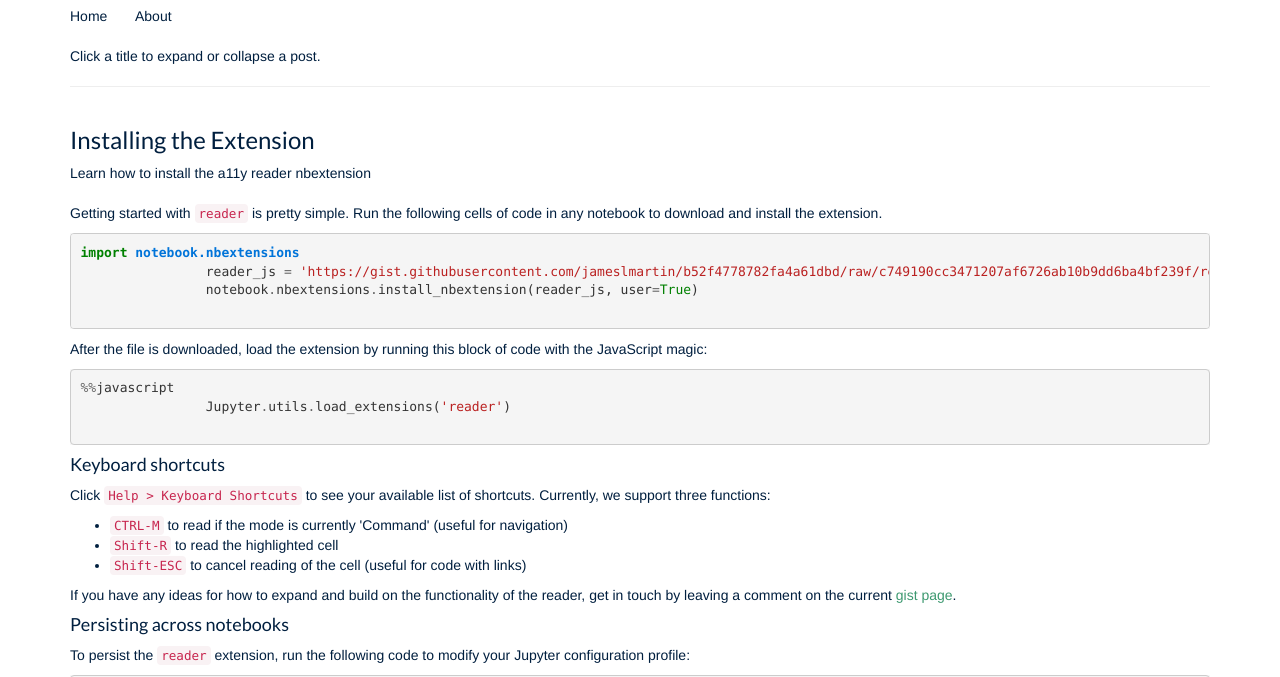
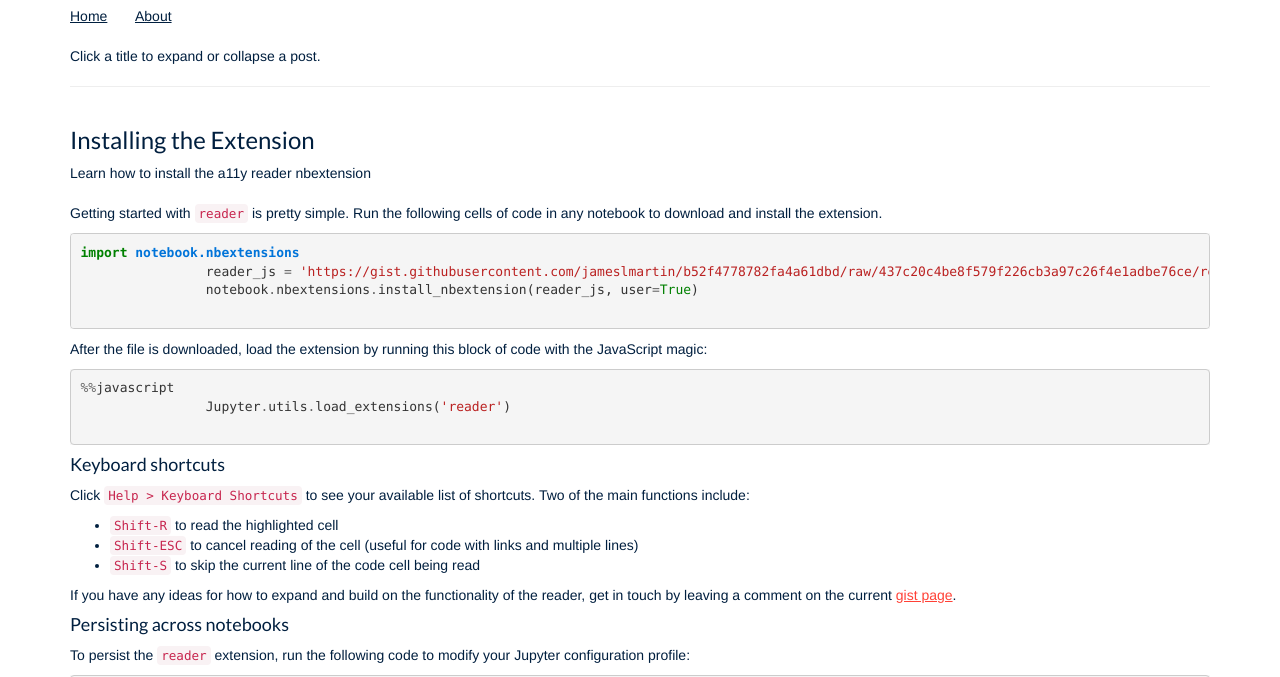
Before and after one commit to jameslmartin/jupyter-a11y, a website: page index.html in a window 1280 px wide. Both pictures are taken after a click on the element "Installing the Extension". Shown: the part 64-741 px from the top of the page. Drawn offline with nearby package versions, Linux system fonts and the light colour scheme.

Commit message:
Update CSS for links

```diff
--- a/css/site.css
+++ b/css/site.css
@@ -10,16 +10,16 @@ h1,h2,h3,h4,h5,h6 {
 }
 
 a {
-    color: #3D9970;
-    text-decoration: none;
+    color: #FF4136;
+ 	text-decoration: underline;
 }
 
 a:visited {
-    color: #3D9970;
+    color: #85144b;
 }
 
 a:hover {
-    color: #3D9970;
+    color: #0074D9;
 }
 
 a:active {
@@ -27,7 +27,7 @@ a:active {
 }
 
 .post-date {
-	color: #3D9970;
+	color: #0074D9;
 	font-size: 95%;
 	padding-bottom: 5px;
 }
--- a/index.html
+++ b/index.html
@@ -45,7 +45,7 @@
                     <div class="text_cell_render border-box-sizing rendered_html">
                         <p>Getting started with <code>reader</code> is pretty simple. Run the following cells of code in any notebook to download and install the extension.</p>
                         <div class="highlight"><pre><span class="kn">import</span> <span class="nn">notebook.nbextensions</span>
-                <span class="n">reader_js</span> <span class="o">=</span> <span class="s">&#39;https://gist.githubusercontent.com/jameslmartin/b52f4778782fa4a61dbd/raw/c749190cc3471207af6726ab10b9dd6ba4bf239f/reader.js&#39;</span>
+                <span class="n">reader_js</span> <span class="o">=</span> <span class="s">&#39;https://gist.githubusercontent.com/jameslmartin/b52f4778782fa4a61dbd/raw/437c20c4be8f579f226cb3a97c26f4e1adbe76ce/reader.js&#39;</span>
                 <span class="n">notebook</span><span class="o">.</span><span class="n">nbextensions</span><span class="o">.</span><span class="n">install_nbextension</span><span class="p">(</span><span class="n">reader_js</span><span class="p">,</span> <span class="n">user</span><span class="o">=</span><span class="bp">True</span><span class="p">)</span>
                 </pre></div>
                         <p>After the file is downloaded, load the extension by running this block of code with the JavaScript magic:</p>
@@ -59,11 +59,11 @@
                 <div class="inner_cell">
                     <div class="text_cell_render border-box-sizing rendered_html">
                         <h4 id="Keyboard-shortcuts">Keyboard shortcuts</h3>
-                        <p>Click <code>Help &gt; Keyboard Shortcuts</code> to see your available list of shortcuts. Currently, we support three functions:</p>
+                        <p>Click <code>Help &gt; Keyboard Shortcuts</code> to see your available list of shortcuts. Two of the main functions include:</p>
                         <ul>
-                            <li><code>CTRL-M</code> to read if the mode is currently 'Command' (useful for navigation) </li>
                             <li><code>Shift-R</code> to read the highlighted cell </li>
-                            <li><code>Shift-ESC</code> to cancel reading of the cell (useful for code with links) </li>
+                            <li><code>Shift-ESC</code> to cancel reading of the cell (useful for code with links and multiple lines) </li>
+                            <li><code>Shift-S</code> to skip the current line of the code cell being read </li>
                         </ul>
                         <p>If you have any ideas for how to expand and build on the functionality of the reader, get in touch by leaving a comment on the current <a href="https://gist.github.com/jameslmartin/b52f4778782fa4a61dbd">gist page</a>.</p>
                         <h4 id="Persisting-across-notebooks">Persisting across notebooks</h3>
```
